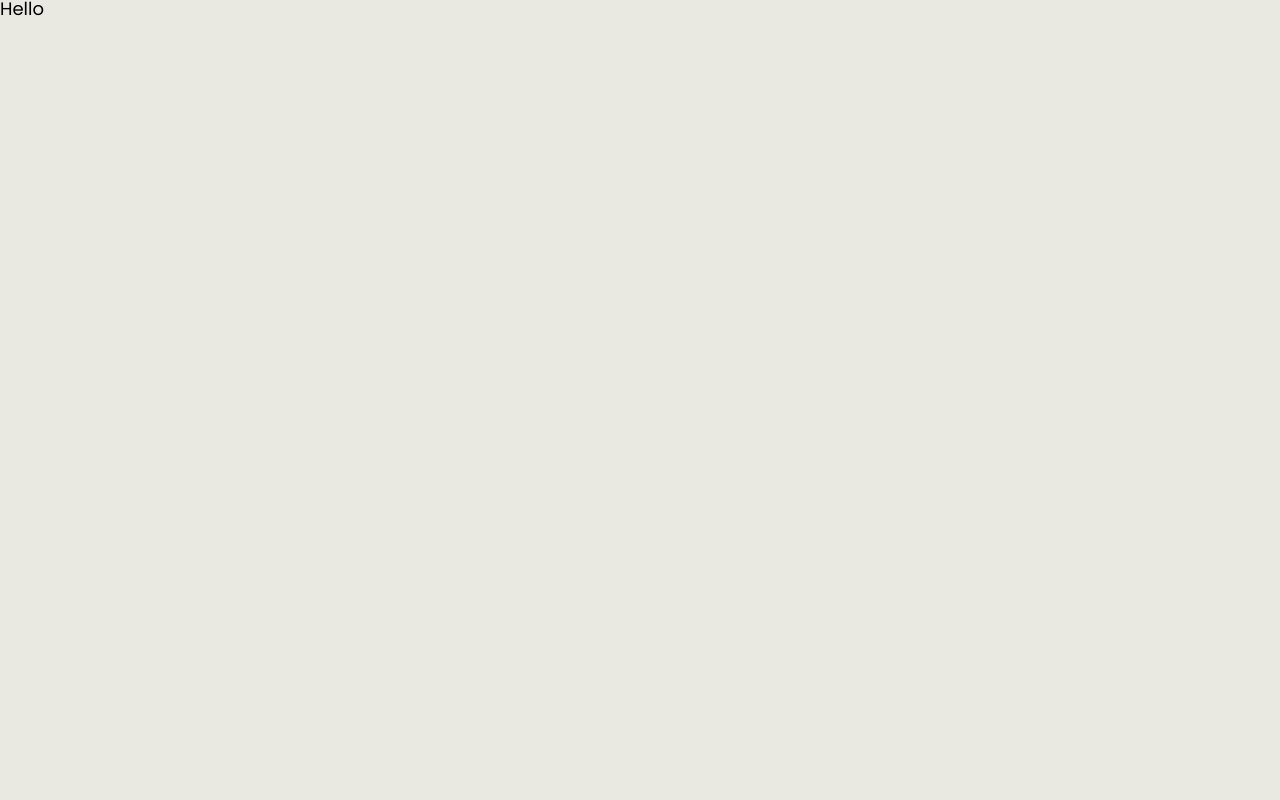
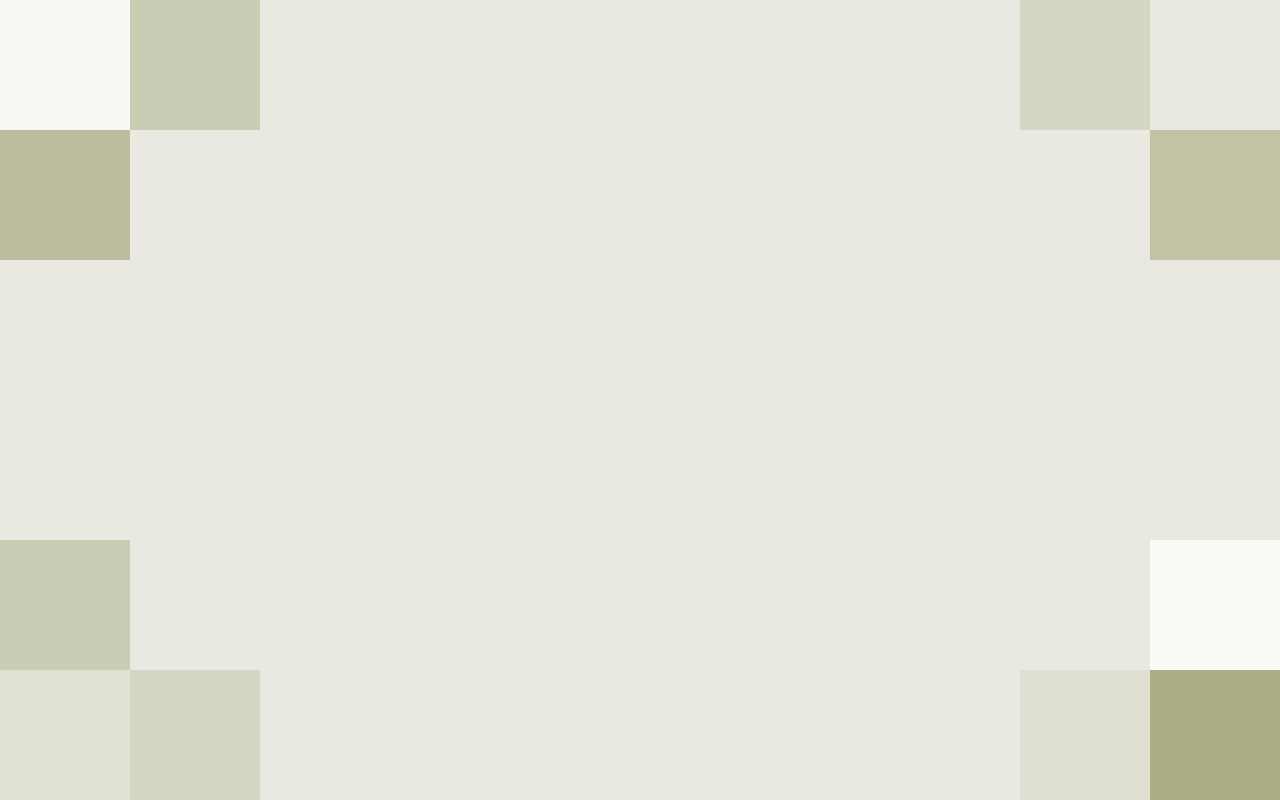
Before and after one commit to FlorentGirard/contact-form-client, a Nuxt app: page / in a window 1280 px wide. Built offline with nearby package versions, Linux system fonts and the light colour scheme.

Commit message:
feat(static): components cub add

```diff
--- a/assets/styles/_vars.scss
+++ b/assets/styles/_vars.scss
@@ -3,10 +3,7 @@ $backgroundContainer: #B7BAA6;
 $colorLight: #ffffff;
 $colorMain: #21221C;
 
-$colorCubLight: #F7F7F3;
-$colorCubGray: #DFE0D1;
-$colorCubGreen: #ABAD85;
-$colorCubAlt: #ABAD85;
+
 
 $gutter: 1rem;
 
--- /dev/null
+++ b/components/Cube.vue
@@ -0,0 +1,100 @@
+<template>
+  <div class="square">
+    <div class="square__cube square__cube--topLeft"></div>
+    <div class="square__cube square__cube--topLeft2"></div>
+    <div class="square__cube square__cube--topLeft3"></div>
+
+    <div class="square__cube square__cube--topRight"></div>
+    <div class="square__cube square__cube--topRight2"></div>
+    <div class="square__cube square__cube--topRight3"></div>
+
+    <div class="square__cube square__cube--bottomLeft"></div>
+    <div class="square__cube square__cube--bottomLeft2"></div>
+    <div class="square__cube square__cube--bottomLeft3"></div>
+
+    <div class="square__cube square__cube--bottomRight"></div>
+    <div class="square__cube square__cube--bottomRight2"></div>
+    <div class="square__cube square__cube--bottomRight3"></div>
+  </div>
+</template>
+
+<script lang="ts" setup></script>
+
+<style scoped lang="scss">
+.square__cube {
+  width: 130px;
+  height: 130px;
+  position: absolute;
+
+  &--topLeft {
+    top: 0;
+    left: 0;
+    background-color: #f7f7f3;
+  }
+
+  &--topLeft2 {
+    background-color: #caccb3;
+    top: 0;
+    left: 130px;
+  }
+
+  &--topLeft3 {
+    top: 130px;
+    left: 0;
+    background-color: #bcbe9d;
+  }
+
+  &--topRight {
+    top: 0;
+    right: 0;
+    background-color: #e9e9e2;
+  }
+
+  &--topRight2 {
+    top: 0;
+    right: 130px;
+    background-color: #d5d6c2;
+  }
+
+  &--topRight3 {
+    top: 130px;
+    right: 0;
+    background-color: #c1c3a2;
+  }
+
+  &--bottomLeft {
+    bottom: 0;
+    left: 0;
+    background-color: #e0e1d2;
+  }
+
+  &--bottomLeft2 {
+    bottom: 0;
+    left: 130px;
+    background-color: #d5d6c2;
+  }
+
+  &--bottomLeft3 {
+    bottom: 130px;
+    left: 0;
+    background-color: #caccb3;
+  }
+
+  &--bottomRight {
+    right: 0;
+    bottom: 0;
+    background-color: #abad85;
+  }
+
+  &--bottomRight2 {
+    right: 130px;
+    bottom: 0;
+    background-color: #dfe0d1;
+  }
+  &--bottomRight3 {
+    right: 0;
+    bottom: 130px;
+    background-color: #fafaf7;
+  }
+}
+</style>
--- a/pages/index.vue
+++ b/pages/index.vue
@@ -1,9 +1,19 @@
 <template>
-  <div>
-    <h1>Hello</h1>
+  <div class="home">
+    <Cube />
   </div>
 </template>
 
 <script lang="ts" setup></script>
 
-<style scoped lang="scss"></style>
+<style scoped lang="scss">
+.home {
+  position: relative;
+  height: 100vh;
+}
+
+.home__cube {
+  width: 130px;
+  height: 130px;
+}
+</style>
```
